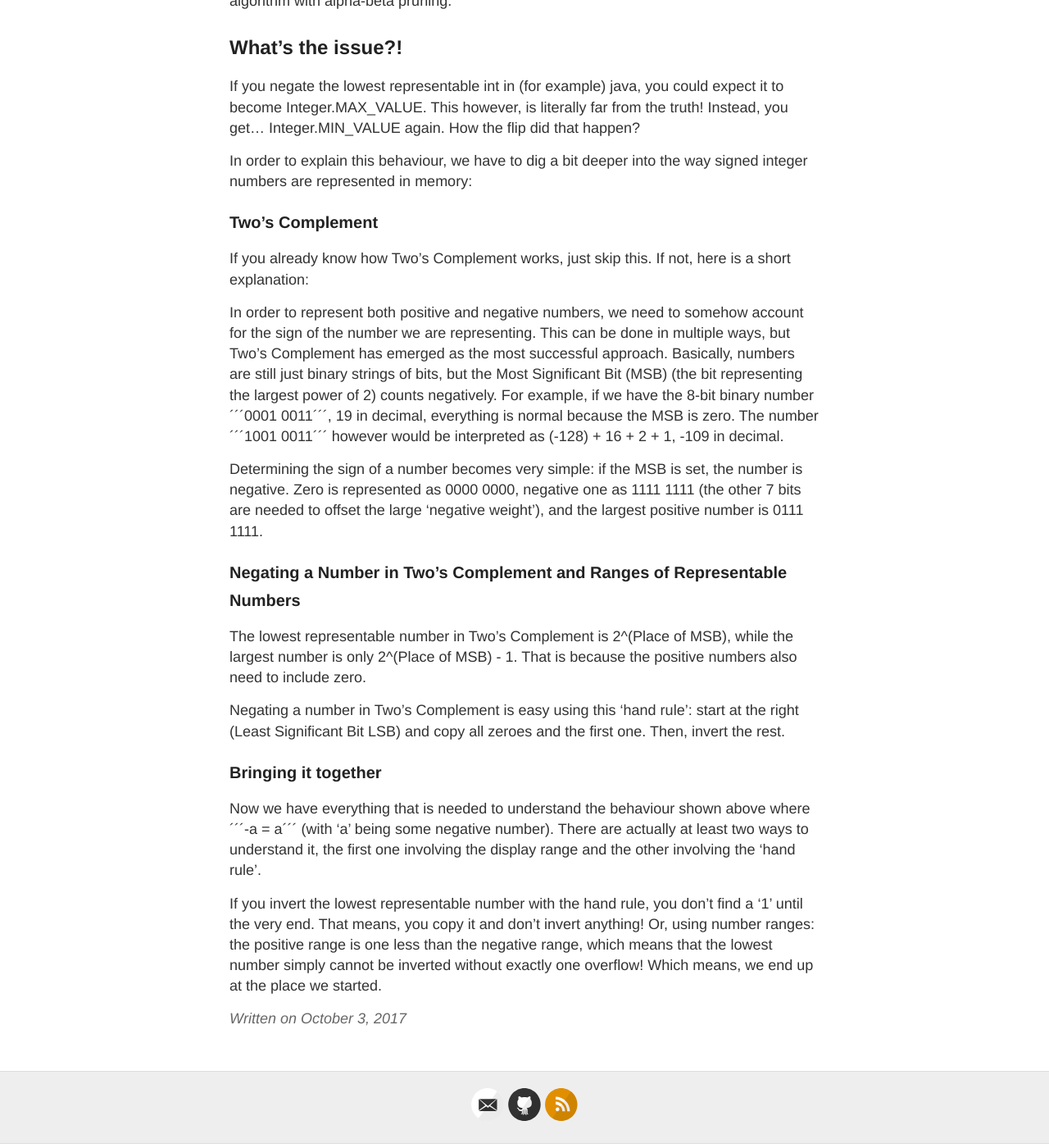
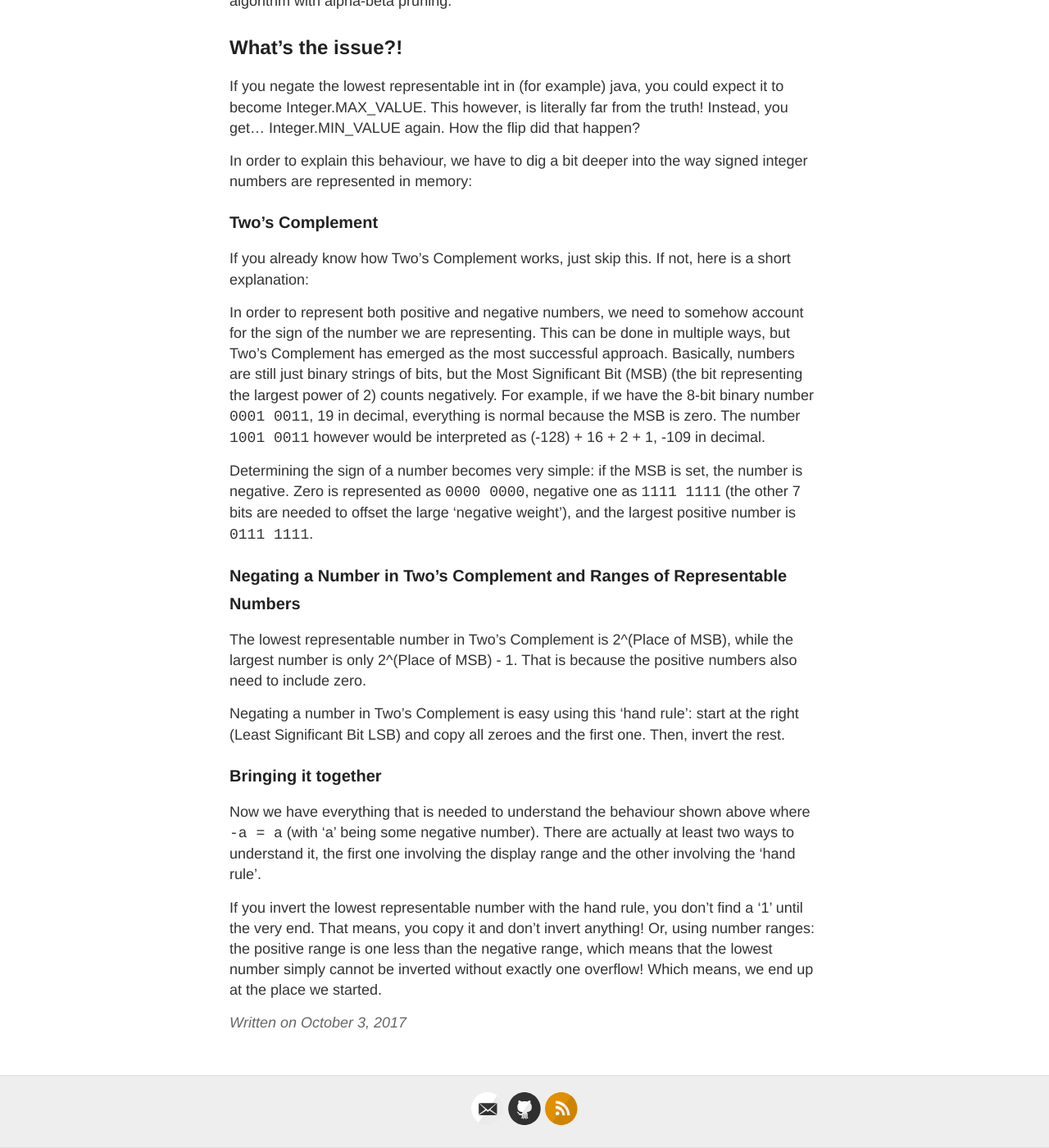
Before and after one commit to barafael/barafael.github.io, a Jekyll site: the page built from _posts/2017-10-3-negating-minimum-representable-number-in-twos-complement.md, in a window 1280 px wide and 1400 px high, scrolled down 551 px. Shown: the whole window at 82% size. Built offline with Jekyll 4.4.1, drawn with Linux system fonts in a browser that asks for light colours; our own code applies the rules of GitHub Pages for plain Markdown files; some of the changed lines change nothing that is shown.

Commit message:
code formatting

````diff
--- a/_posts/2017-10-3-negating-minimum-representable-number-in-twos-complement.md
+++ b/_posts/2017-10-3-negating-minimum-representable-number-in-twos-complement.md
@@ -26,14 +26,14 @@ account for the sign of the number we are representing.  This can be done in
 multiple ways, but Two's Complement has emerged as the most successful
 approach. Basically, numbers are still just binary strings of bits, but the
 Most Significant Bit (MSB) (the bit representing the largest power of 2) counts
-negatively. For example, if we have the 8-bit binary number ´´´0001 0011´´´, 19
-in decimal, everything is normal because the MSB is zero.  The number ´´´1001
-0011´´´ however would be interpreted as (-128) + 16 + 2 + 1, -109 in decimal.
+negatively. For example, if we have the 8-bit binary number ```0001 0011```, 19
+in decimal, everything is normal because the MSB is zero.  The number ```1001
+0011``` however would be interpreted as (-128) + 16 + 2 + 1, -109 in decimal.
 
 Determining the sign of a number becomes very simple: if the MSB is set, the
-number is negative. Zero is represented as 0000 0000, negative one as 1111 1111
-(the other 7 bits are needed to offset the large 'negative weight'), and the
-largest positive number is 0111 1111.
+number is negative. Zero is represented as ```0000 0000```, negative one as
+```1111 1111``` (the other 7 bits are needed to offset the large 'negative
+weight'), and the largest positive number is ```0111 1111```.
 
 ### Negating a Number in Two's Complement and Ranges of Representable Numbers
 
@@ -41,15 +41,19 @@ The lowest representable number in Two's Complement is 2^(Place of MSB), while
 the largest number is only 2^(Place of MSB) - 1. That is because the positive
 numbers also need to include zero.
 
-Negating a number in Two's Complement is easy using this 'hand rule': start at the right (Least
-Significant Bit LSB) and copy all zeroes and the first one. Then, invert the
-rest.
+Negating a number in Two's Complement is easy using this 'hand rule': start at
+the right (Least Significant Bit LSB) and copy all zeroes and the first one.
+Then, invert the rest.
 
 ### Bringing it together
 
 Now we have everything that is needed to understand the behaviour shown above
-where ´´´-a = a´´´ (with 'a' being some negative number).
-There are actually at least two ways to understand it, the first one involving
-the display range and the other involving the 'hand rule'.
+where ```-a = a``` (with 'a' being some negative number).  There are actually
+at least two ways to understand it, the first one involving the display range
+and the other involving the 'hand rule'.
 
-If you invert the lowest representable number with the hand rule, you don't find a '1' until the very end. That means, you copy it and don't invert anything! Or, using number ranges: the positive range is one less than the negative range, which means that the lowest number simply cannot be inverted without exactly one overflow! Which means, we end up at the place we started.
+If you invert the lowest representable number with the hand rule, you don't
+find a '1' until the very end. That means, you copy it and don't invert
+anything! Or, using number ranges: the positive range is one less than the
+negative range, which means that the lowest number simply cannot be inverted
+without exactly one overflow! Which means, we end up at the place we started.
````
